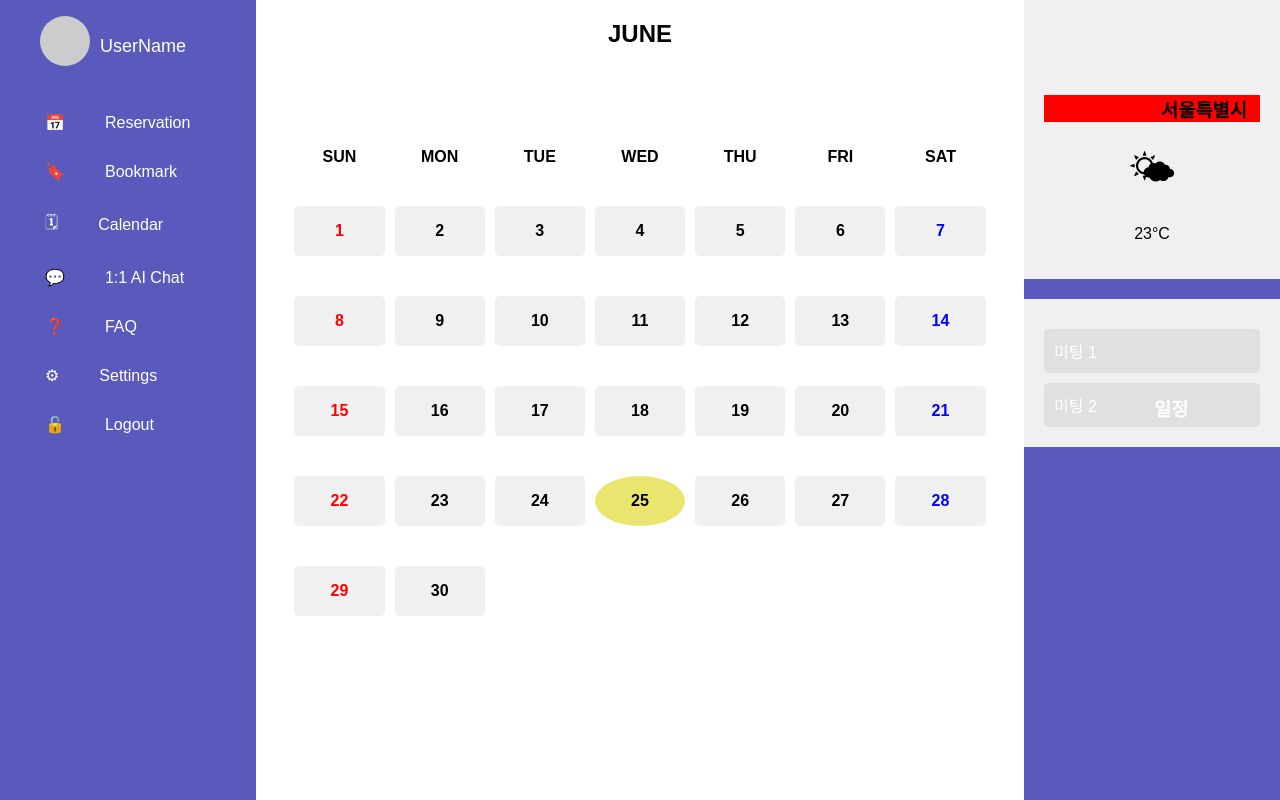
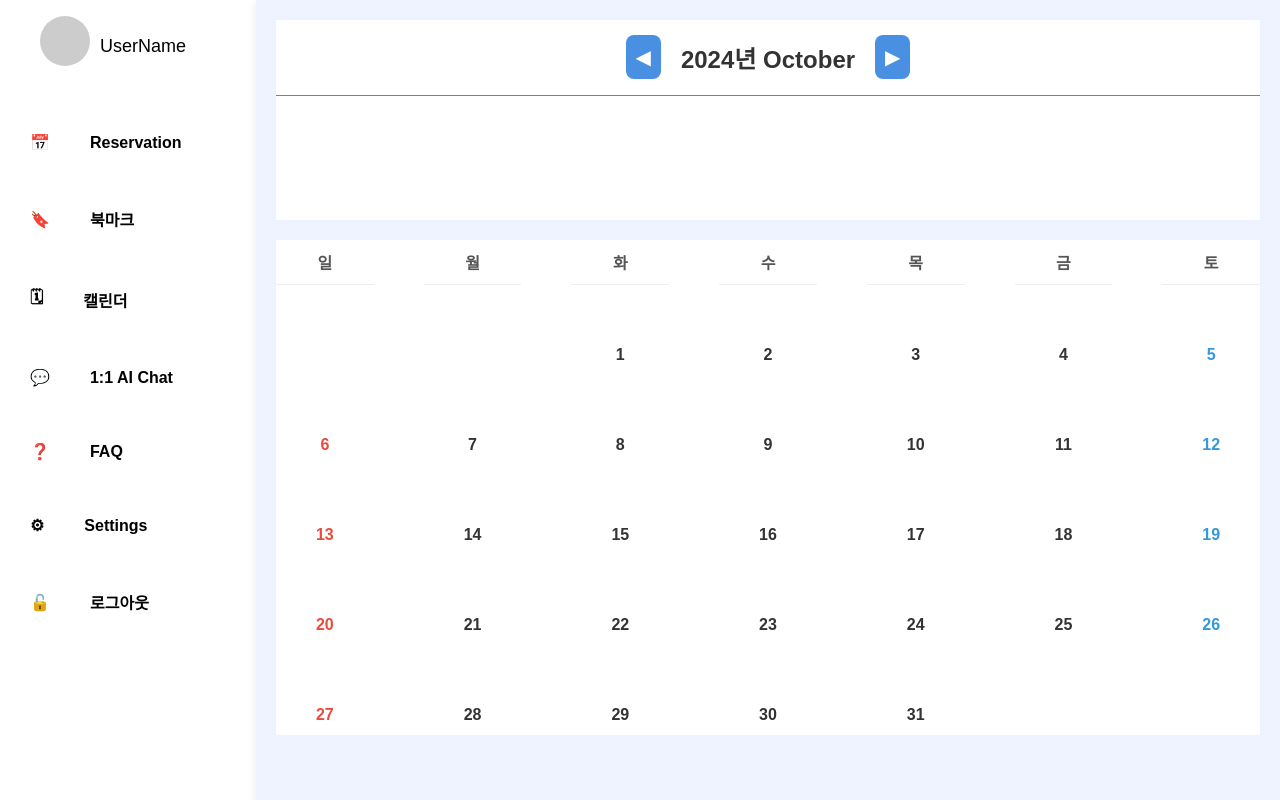
Before and after one commit to TravelMaker-DMU/YeoGa_FrontEnd, a React (Create React App) app: page /User in a window 1280 px wide. Built offline with nearby package versions, Linux system fonts and the light colour scheme; sample sign-in values are in the browser's storage.

Commit message:
UserPage Update

```diff
--- a/src/App.js
+++ b/src/App.js
@@ -2,10 +2,10 @@ import React from 'react';
 import { BrowserRouter as Router, Route, Routes } from 'react-router-dom';
 import Home from './page/Home';
 import './App.css';
-// import About from './pages/About';
 import Login from './page/Login';
 import Trip from './page/Trip';
 import User from './page/User';
+import PrivateRoute from './components/Protected Route/Protected';
 import UserFAQ from './page/UserFAQ/UserFAQ';
 import Test1 from './page/Test1';
 import Join from './page/JoinPage/JoinStep1/Join';
@@ -18,10 +18,11 @@ const App = () => {
         <Router>
             <Routes>
                 <Route path="/" element={<Home />} />
-                {/* <Route path="/about" element={<About />} /> */}
                 <Route path='/Login' element={<Login />} />
                 <Route path='/Trip' element={<Trip />} />
-                <Route path='/User' element={<User />} />
+                <Route path='/User' element={
+                     <PrivateRoute> <User /></PrivateRoute>}/>
+
                 <Route path='/User/FAQ' element={<UserFAQ/>} />
                 <Route path='/Join' element={<Join />} />
                 <Route path='/Join/step2' element={<JoinStep2 />} />
--- /dev/null
+++ b/src/components/Protected Route/Protected.jsx
@@ -0,0 +1,16 @@
+import React from 'react';
+import { Navigate } from 'react-router-dom';
+
+const PrivateRoute = ({ children }) => {
+  const token = localStorage.getItem('accessToken'); // 또는 sessionStorage 사용 가능
+
+  if (!token) {
+    // 로그인이 안 되어 있으면 로그인 페이지로 리디렉션
+    return <Navigate to="/Login" />;
+  }
+
+  // 로그인이 되어 있으면 요청한 페이지를 렌더링
+  return children;
+};
+
+export default PrivateRoute;
--- a/src/components/UserNavbar/UserNavbar.css
+++ b/src/components/UserNavbar/UserNavbar.css
@@ -1,7 +1,8 @@
   .User-Navbar {
     width: 20%;
     height: 100vh;
-    background-color: #5A5ABC;
+    background-color: while;
+
     display: flex;
     flex-direction: column;
     align-items: center;
@@ -29,7 +30,7 @@
   }
 
   .User-name {
-    color: white;
+    color: black;
     font-size: 18px;
     padding-left: 10px;
   }
@@ -44,8 +45,11 @@
   .nav-item {
     display: flex;
     align-items: center;
-    padding: 15px;
-    color: white;
+    padding-top: 20px;
+    padding-bottom: 20px;
+    margin-top: 15px;
+    color: black;
+    font-weight: bold;
     cursor: pointer;
     border-radius: 8px;
     transition: background-color 0.3s;
--- a/src/components/UserNavbar/UserNavbar.jsx
+++ b/src/components/UserNavbar/UserNavbar.jsx
@@ -14,12 +14,12 @@ const UserNavbar = () => {
       </div>
       <ul className="nav-items">
         <NavItem icon="📅" label="Reservation" />
-        <NavItem icon="🔖" label="Bookmark" />
-        <NavItem icon="🗓" label="Calendar"/>
+        <NavItem icon="🔖" label="북마크" />
+        <NavItem icon="🗓" label="캘린더"/>
         <NavItem icon="💬" label="1:1 AI Chat" />
-        <NavItem icon="❓" label="FAQ"  />
+        <NavItem icon="❓" label="FAQ"/>
         <NavItem icon="⚙" label="Settings" />
-        <NavItem icon="🔓" label="Logout" />
+        <NavItem icon="🔓" label="로그아웃" />
       </ul>
     </div>
   );
--- a/src/page/User.jsx
+++ b/src/page/User.jsx
@@ -1,59 +1,96 @@
-import React from 'react';
+import React, { useState } from 'react';
 import '../styles/User.css';
 import UserNavbar from '../components/UserNavbar/UserNavbar';
 
 const User = () => {
+  const daysOfWeek = ['일', '월', '화', '수', '목', '금', '토'];
+  const [currentDate, setCurrentDate] = useState(new Date(2024, 9)); // 초기 날짜를 6월로 설정
 
-  const daysOfWeek = ['SUN', 'MON', 'TUE', 'WED', 'THU', 'FRI', 'SAT'];
-  const dates = Array.from({ length: 30 }, (_, i) => i + 1);
+  // 현재 월의 날짜 수를 계산하는 함수
+  const getDaysInMonth = (year, month) => {
+    return new Date(year, month + 1, 0).getDate();
+  };
 
-  // 요일을 계산하는 함수 (6월 가정)
-  const getDayOfWeek = (date) => {
-    const june2024 = new Date(2024, 5, date);  // 5는 6월을 나타냅니다 (JavaScript는 0부터 시작)
-    return june2024.getDay();  // 0: 일요일, 6: 토요일
+  // 이전 달로 이동하는 함수
+  const goToPreviousMonth = () => {
+    setCurrentDate(new Date(currentDate.getFullYear(), currentDate.getMonth() - 1));
   };
+
+  // 다음 달로 이동하는 함수
+  const goToNextMonth = () => {
+    setCurrentDate(new Date(currentDate.getFullYear(), currentDate.getMonth() + 1));
+  };
+
+  // 현재 월의 날짜 수와 시작 요일을 계산
+  const daysInMonth = getDaysInMonth(currentDate.getFullYear(), currentDate.getMonth());
+  const firstDayOfMonth = new Date(currentDate.getFullYear(), currentDate.getMonth(), 1).getDay();
+
+  // 날짜 배열 생성 (빈칸 포함)
+  const dates = Array.from({ length: firstDayOfMonth + daysInMonth }, (_, i) => {
+    const date = i >= firstDayOfMonth ? i - firstDayOfMonth + 1 : null;
+    return date;
+  });
 
   return (
     <div className="User-page">
       <UserNavbar/>
+
       <div className="calendar-container">
-        <h2 className='calendar-title'>JUNE</h2>
+
+      <div className="calendar-container-header">
+        <div className='User-calendar-container-header-title'>
+          <button className='User-calender-button' onClick={goToPreviousMonth}>◀</button>
+          <h2 className='calendar-title'>{currentDate.getFullYear()}년 {currentDate.toLocaleString('default', { month: 'long' })} </h2>
+          <button className='User-calender-button' onClick={goToNextMonth}>▶</button>
+          </div>
+        </div>
+
         <div className="calendar-grid">
           {daysOfWeek.map(day => (
             <div className="calendar-day" key={day}>{day}</div>
           ))}
-          {dates.map(date => {
-            const dayOfWeek = getDayOfWeek(date);
-            const isSunday = dayOfWeek === 6;  // 일요일
-            const isSaturday = dayOfWeek === 5;  // 토요일
+          {dates.map((date, index) => {
+            // 일요일과 토요일 클래스 적용
+            const dayOfWeek = (index % 7);
+            const isSunday = dayOfWeek === 0;
+            const isSaturday = dayOfWeek === 6;
 
             return (
               <div
-                className={`calendar-date ${date === 25 ? 'highlight' : ''}
+                className={`calendar-date ${date === 25 && currentDate.getMonth() === 5 ? 'highlight' : ''}
                 ${isSunday ? 'sunday' : ''} ${isSaturday ? 'saturday' : ''}`}
-                key={date}
+                key={index}
               >
-                {date}
+                {date ? date : ''}
               </div>
             );
           })}
         </div>
       </div>
 
+ {/*
       <div className="User-Right-Sidebar-Container">
         <div className="Weather-widget">
-        <div className='Weather-title-Container'>
-        <h3 className='Weather-title'>서울특별시</h3>
+          <p className='Weather-title-Container'>서울특별시</p>
+
+          <div className='User-Weather-section'>
+          <div className="User-weather-icon">🌤</div>
+          <p className='User-Weather-temperature'>23°C</p>
           </div>
-        <div className="weather-icon">🌤</div>
-        <p>23°C</p>
+
+          <div className='User-Weather-section2'>
+
           </div>
+
+        </div>
+
         <div className="schedule-widget">
           <h3>일정</h3>
           <div className="schedule-item">미팅 1</div>
           <div className="schedule-item">미팅 2</div>
         </div>
-    </div>
+      </div>  */}
+
     </div>
   );
 };
--- a/src/page/UserFAQ/UserFAQ.css
+++ b/src/page/UserFAQ/UserFAQ.css
@@ -6,6 +6,7 @@
 
 .User-FAQ-container {
     width: 60%;
+
 
 
 }
@@ -17,6 +18,7 @@
 
 .FAQ-table {
     padding: 10px;
+
 }
 .FAQ-table table {
 
@@ -39,6 +41,36 @@
 
 .FAQ-table tr:nth-child(even) {
     background-color: #f9f9f9;
+}
+
+.User-FAQ-Search-container{
+    width: 100%;
+    height: 50px;
+    border: solid 1px black;
+    display: flex;
+}
+.User-FAQ-Search-icon {
+    width: 35px;
+    height: 35px;
+
+
+}
+.User-FAQ{
+
+    width: 70%;
+    height: 50px;
+    display: flex;
+    margin-left: 15%;
+}
+
+.User-FAQ-Search-form{
+    width: 50%;
+
+
+
+}
+.User-FAQ-Search-text {
+    width: 20%;
 }
 
 .User-FAQ-right-section {
--- a/src/styles/User.css
+++ b/src/styles/User.css
@@ -1,40 +1,77 @@
 .User-page {
   display: flex;
+
   width: 100%;
-    background-color: #333;
+
   height: 100vh;
-    color: white;
+  color: #333;
   font-family: Arial, sans-serif;
 }
-
-
 
 .calendar-container {
   display: flex;
   flex-direction: column;
   align-items: center;
-    width: 60%;
+  width: 80%;
+  background-color: #f9f9f9;
+  box-shadow: 0 4px 8px rgba(0, 0, 0, 0.1);
+  padding: 20px;
+  background-color: #EFF3FF;
+}
+
+.User-calendar-container-header-title {
+  border-bottom: solid 1px gray;
+  display: flex;
+  align-items: center;
+  justify-content: center;
+  width: 100%;
+
+
+}
+.calendar-container-header {
   background-color: white;
+  width: 100%;
+  height: 200px;
+  margin-bottom: 20px;
+}
+
+.User-calender-button {
+  background-color: #4A90E2;
+  border: none;
+  border-radius: 8px;
+  padding: 10px;
+  margin: 0 20px;
+  cursor: pointer;
+  color: white;
+  font-size: 20px;
+  transition: background-color 0.3s ease;
+}
+
+.User-calender-button:hover {
+  background-color: #357ABD;
 }
 
 .calendar-title {
-    color: #000;
-    margin-bottom: 100px;
+  color: #333;
+  font-size: 24px;
+  font-weight: bold;
 }
 
 .calendar-grid {
   display: grid;
   grid-template-columns: repeat(7, 1fr);
-    gap: 10px;
-    width: 90%;
+  gap: 50px;
+  width: 100%;
 
+  background-color: white;
 }
 
 .calendar-day {
-    color: black;
+  color: #555;
   text-align: center;
   font-weight: bold;
-
+  padding: 10px 0;
+  border-bottom: 1px solid #eee;
 }
 
 .calendar-date {
@@ -42,74 +79,98 @@
   justify-content: center;
   align-items: center;
   height: 40px;
-    background-color: #f0f0f0;
+  color: #333;
+  font-weight: bold;
+
   border-radius: 5px;
-    text-align: center;
-    color: #000;
-    padding: 5px;
-    margin-top: 30px;
-    font-weight: bold;
+  transition: background-color 0.3s ease, color 0.3s ease;
+}
+
+.calendar-date:hover {
+  background-color: #4A90E2;
+  color: white;
 }
 
 .calendar-date.highlight {
-    background-color: #eae56f;
+  background-color: #4A90E2;
+  color: white;
   border-radius: 50%;
 }
 
-  /* 일요일 (빨간색) */
 .sunday {
-    color: red;
+  color: #E74C3C;
 }
 
-  /* 토요일 (파란색) */
 .saturday {
-    color: blue;
+  color: #3498DB;
 }
 
 .User-Right-Sidebar-Container {
   display: flex;
   flex-direction: column;
   justify-content: flex-start;
-    /* padding: 20px; */
+  width: 25%;
+  padding: 20px;
   background-color: #5A5ABC;
-    width: 20%;
-
+  color: white;
 }
 
 .Weather-widget {
-    background-color: #f0f0f0;
-    padding: 20px;
+  background-color: #333;
+  padding: 15px;
+  width: 90%;
+  height: 45%;
   text-align: center;
   margin-bottom: 20px;
-    color: #000;
-    /* width: 70%; */
-    /* margin-left: 50px; */
+  border-radius: 8px;
+  color: #fff;
+  box-shadow: 0 4px 8px rgba(0, 0, 0, 0.1);
 }
+
 .Weather-title-Container {
   width: 100%;
   text-align: center;
+  height: 20px;
+  font-size: 20px;
+  font-weight: bold;
+}
+.User-Weather-section {
+  display: flex;
+  width: 100%;
+  height: 100px;
+}
+
+.User-weather-icon {
+  width: 50%;
+
+  font-size: 60px;
+  margin: 10px 0;
+}
+.User-Weather-temperature {
+  width: 40%;
+  height: 50px;
+  font-size: 30px;
+}
+
+.User-Weather-section2 {
+  width: 100%;
+  height: o auto;
   background-color: red;
 }
-  .Weather-title{
-    width: 100px;
-    /* background-color: red; */
-    position: relative;
-    /* text-align: center; */
-  }
-
-  .weather-icon {
-    font-size: 40px;
-  }
-
 .schedule-widget {
-    background-color: #f0f0f0;
+  background-color: #333;
   padding: 20px;
-
+  border-radius: 8px;
+  box-shadow: 0 4px 8px rgba(0, 0, 0, 0.1);
+  color: #fff;
 }
 
 .schedule-item {
-    background-color: #e0e0e0;
+  background-color: #444;
   margin-top: 10px;
   padding: 10px;
   border-radius: 5px;
+  color: #ddd;
+  font-size: 14px;
+  text-align: center;
 }
```
Also changed, not shown: src/page/Login.jsx (+4 -17 lines), src/page/UserFAQ/UserFAQ.jsx (+11 -0 lines), src/images/icon/icons8-search-50.png (added). Lines whose indentation alone changed are shown as unchanged.
